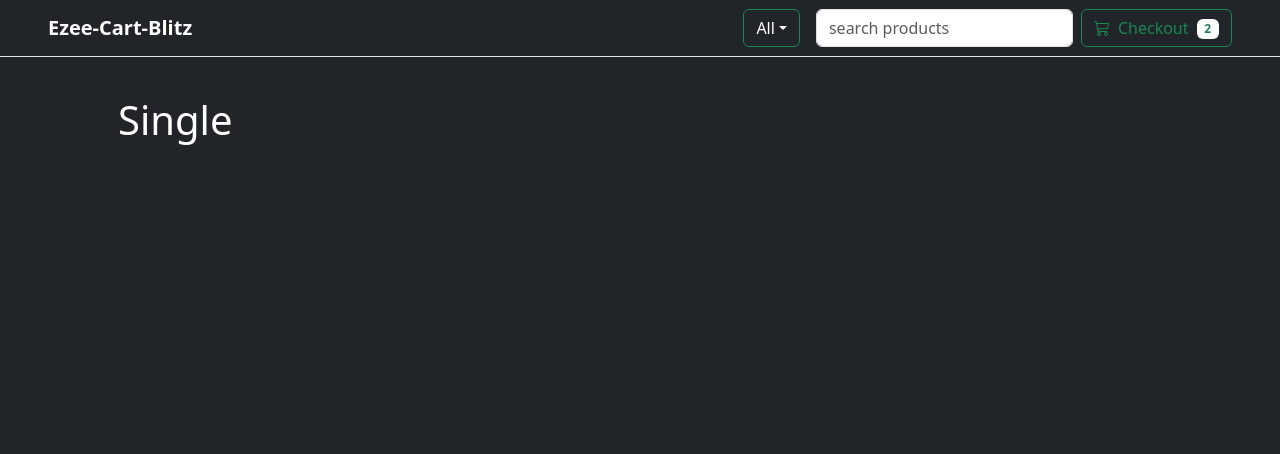
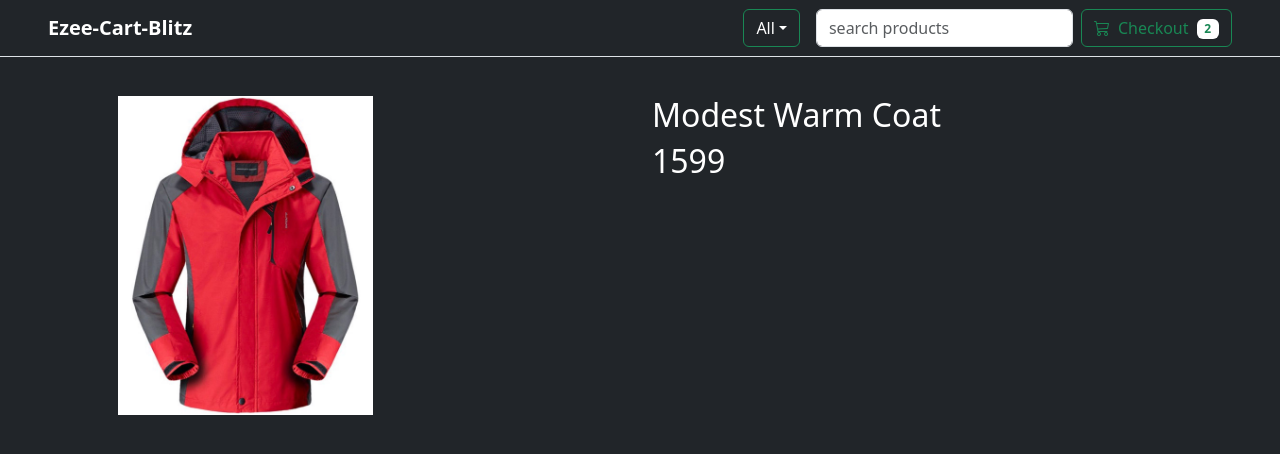
Before and after one commit to direction44/Ezee-Cart-Blitz, a React (Vite) app: page /Single/1 in a window 1280 px wide. Shown: the top 454 px of the page. Built offline with nearby package versions, Linux system fonts and the light colour scheme.

Commit message:
render indivisual component

```diff
--- a/src/Components/Pages/Single.jsx
+++ b/src/Components/Pages/Single.jsx
@@ -1,10 +1,22 @@
 import React from 'react'
+import { useParams } from 'react-router'
+import data from '../../data'
+function Single() {
+  const {id}=useParams()
+    const product=data.find((product)=>product.id=== +id)
+    const imagesPath="/images/"+product.id+".jpg"
+    console.log(imagesPath,"**************")
+    return (
+      <div className='row'>
+        <div className='col-6'>
+          <img src={imagesPath} alt="" className='w-50' />
+        </div>
+        <div className='col-6'>
+          <h2>{product.name}</h2>
+          <h2>{product.price}</h2>
+        </div>
+      </div>
 
-function Single() {
-    return (
-        <h1>
-          Single
-        </h1>
       )
 }
 
```
